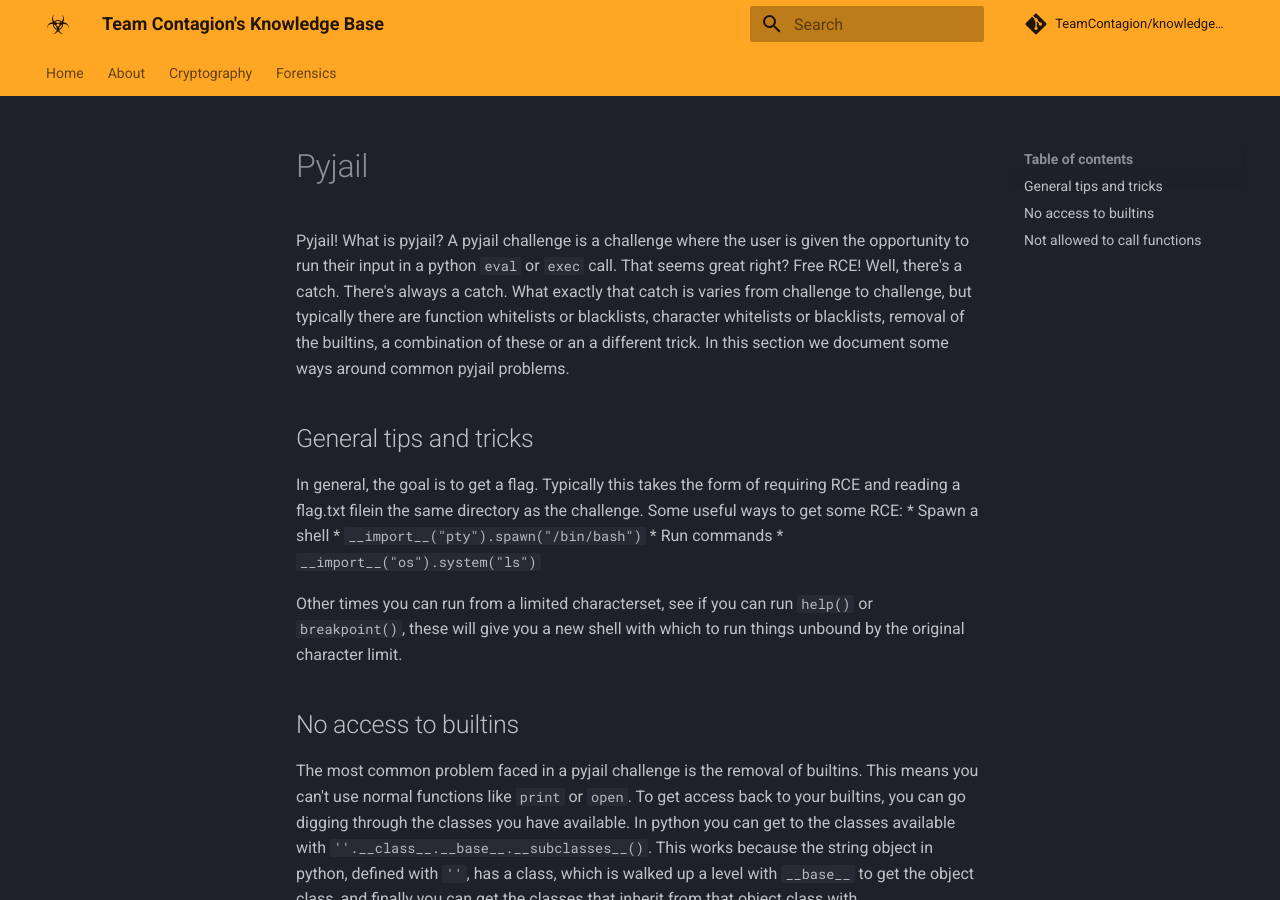
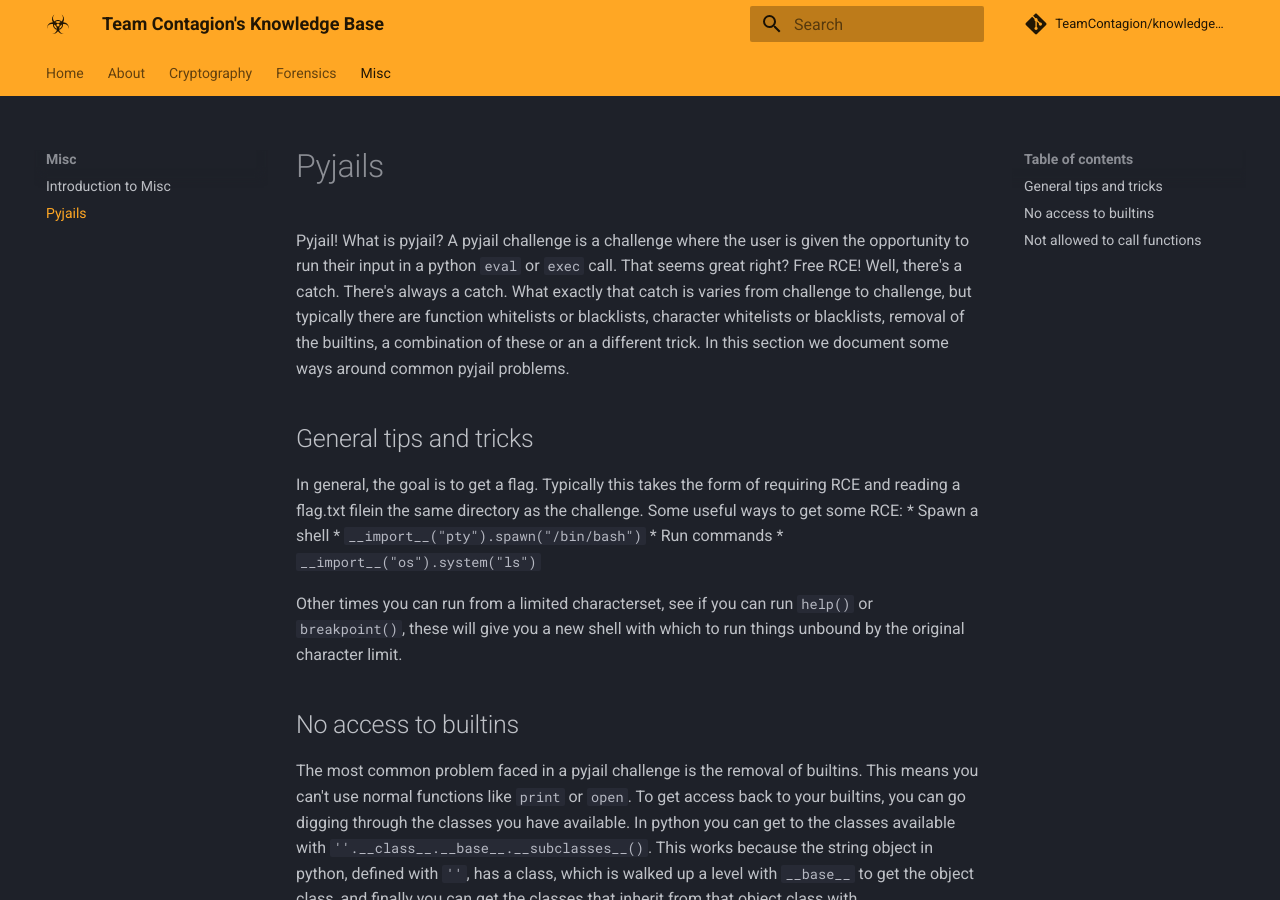
Before and after one commit to TeamContagion/knowledge-base, an MkDocs documentation site: the page built from docs/misc/pyjail.md, in a window 1280 px wide and 900 px high. Built offline with MkDocs 1.6.1 and Material for MkDocs 9.7.7, drawn with Linux system fonts in a browser that asks for light colours; comment, search, counter and statistics services are not loaded.

Commit message:
Update mkdocs.yml

```diff
--- a/mkdocs.yml
+++ b/mkdocs.yml
@@ -13,6 +13,9 @@
     - Starting Point: crypto/starting-point.md
   - Forensics:
     - Introduction to Forensics: forensics/introduction.md
+  - Misc:
+    - Introduction to Misc: misc/introduction.md
+    - Pyjails: misc/pyjail.md
 theme:
   name: material
   language: en
```
